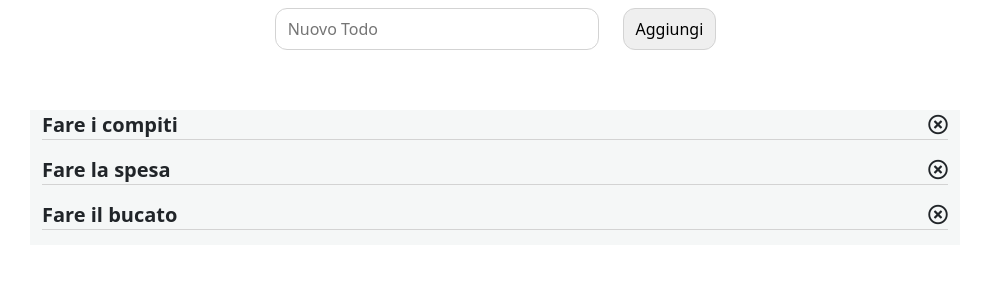
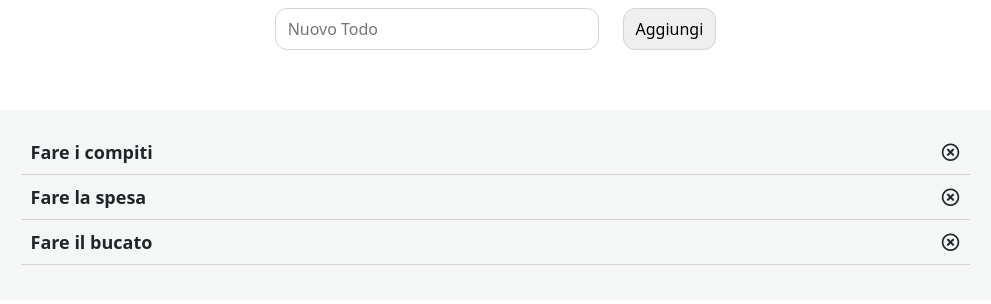
Before and after one commit to cel71/vue-todolist, a plain HTML site: page index.html in a window 1280 px wide. Shown: the part 130-434 px from the top of the page, without its empty margins (145-1136 px from the left). Drawn offline with nearby package versions, Linux system fonts and the light colour scheme.

Commit message:
vue-todolist es3

```diff
--- a/css/style.css
+++ b/css/style.css
@@ -28,7 +28,7 @@ button {
 
 .box-list {
     margin-top: 30px;
-    font-size: 20px;
+    font-size: 18px;
     font-weight: bold;
     list-style: none;
     background-color: rgb(245, 247, 247);
@@ -39,10 +39,23 @@ button {
     justify-content: space-between;
     align-items: center;
     height: 30px;
-    margin-bottom: 15px;
+    margin: 0 25px 15px;
+    padding: 0 10px 15px;
     border-bottom: 1px solid lightgray;
 }
 
+.box-list li:first-child {
+    margin-top: 35px;
+}
+
+.box-list li:last-child {
+    margin-bottom: 35px;
+}
+
+.box-list li:hover {
+    background-color: white;
+}
+
 .box-list li i {
-
+    cursor: pointer;
 }
--- a/index.html
+++ b/index.html
@@ -32,12 +32,11 @@
                 </div>
             </div>
             <div class="row justify-content-center box">
-                <ul class="col-10 box-list">
+                <ul class="col-11 box-list">
                     <li v-for="(element, index) in toDo"><span>{{element}}</span><i class="far fa-times-circle" @click="cancella(index)"></i></li>
                 </ul>
             </div>
         </div>
-
     </div>
 
     <script type="text/javascript" src="./js/script.js"></script>
```
